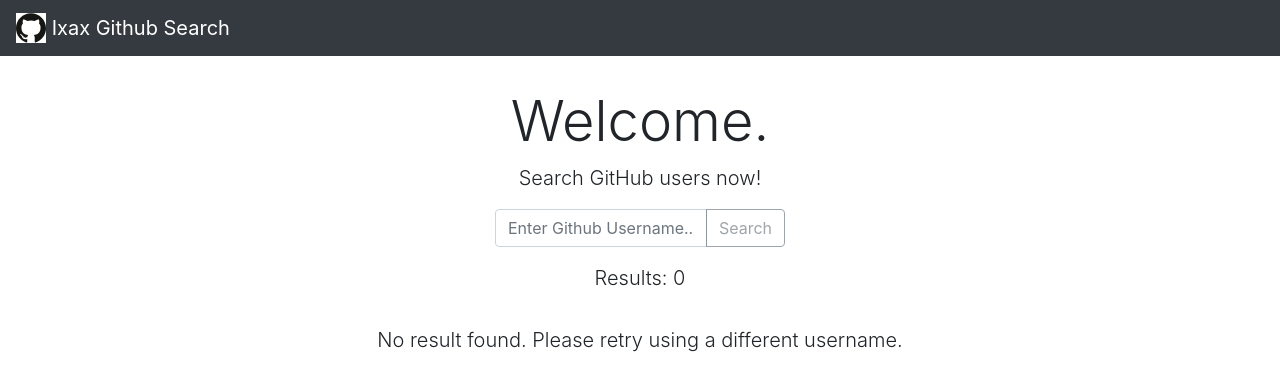
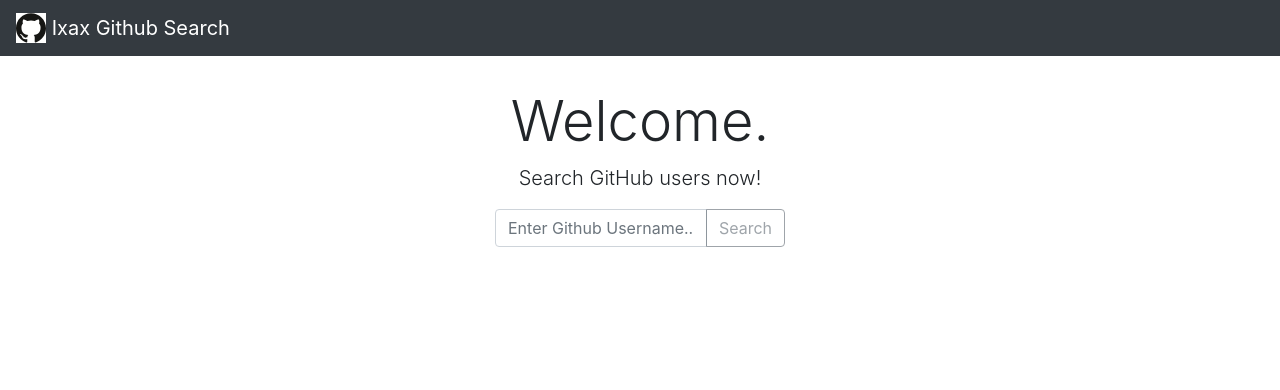
Before and after one commit to ixaxtav/github-search, a React (Create React App) app: page / in a window 1280 px wide. Shown: the top 390 px of the page. Built offline with nearby package versions, Linux system fonts and the light colour scheme.

Commit message:
fixes in pagination and error message for rate limiting api calls per hour

```diff
--- a/package.json
+++ b/package.json
@@ -9,7 +9,6 @@
     "@testing-library/react": "^11.1.0",
     "@testing-library/user-event": "^12.1.10",
     "axios": "^0.21.1",
-    "babel-loader": "^8.2.2",
     "bootstrap": "^4.6.0",
     "react": "^17.0.2",
     "react-bootstrap": "^1.5.2",
--- a/src/components/searchbar.js
+++ b/src/components/searchbar.js
@@ -4,6 +4,7 @@ import InputGroup from 'react-bootstrap/InputGroup'
 import FormControl from 'react-bootstrap/FormControl'
 import Button from 'react-bootstrap/Button'
 import Spinner from 'react-bootstrap/Spinner'
+import Pagination from 'react-bootstrap/Pagination'
 import axios from 'axios';
 import {SearchTable} from './searchtable'
 
@@ -12,27 +13,90 @@ export const SearchBar = (props) => {
     const [user, setUser] = useState(0);
     const [totalCount, setTotalCount] = useState(0);
     const [result, setResult] = useState([]);
-    const [page, setPage] = useState(0);
     const [loading, setLoading] = useState(false);
+
+    const [query, setQuery] = useState('');
+    const [error, setError] = useState('');
+
+    const [currentPage, setCurrentPage] = useState(1);
+    const [userPerPage, setUserPerPage] = useState(10);
+
+    //handle search onchange query
     function handleOnChange(user) {
         setUser(user);
     }
 
+    //get initial result from github api search/users
     function searchUser(event,user) {
         event.preventDefault();
-        setLoading(true)
+        setError('')
+        setLoading(true);
+        setCurrentPage(1);
+        setQuery(user);
         axios.get('https://api.github.com/search/users', {
           params: {
             q: user,
             order: 'desc',
-            per_page: 10,
+            per_page: userPerPage,
             page: 1
           }
         })
         .then(function (response) {
             setTotalCount(response.data.total_count);
 
-            const allGetPageUsers = response.data.items.map(item => axios.get(item.url))
+            const allGetPageUsers = response.data.items.map(item => axios.get(item.url).then(function (response){
+                if(response) return response;
+            }).catch(function (err){
+                setError(err.message + ". Cannot display result. Unauthenticated clients can make 60 requests per hour.");
+                return;
+            }))
+
+            let usersToDisplay;
+
+            axios.all(allGetPageUsers).then(
+                axios.spread((...data) => {
+
+                        usersToDisplay = data.filter(e => e).map(e => e.data)
+                        setResult(usersToDisplay);
+                        setLoading(false)
+                })
+            )
+
+        })
+        .catch(function (error) {
+            console.log(error);
+            setLoading(false)
+        })
+    }
+
+    //onclick function for paginated results
+    function searchPaginateUser(event, index){
+        event.preventDefault();
+        setLoading(true);
+        if(index === 'next'){
+            index = currentPage + 1;
+            setCurrentPage(currentPage + 1);
+        }else if(index === "prev"){
+            index = currentPage - 1;
+            setCurrentPage(currentPage - 1);
+        }else setCurrentPage(index);
+
+        axios.get('https://api.github.com/search/users', {
+          params: {
+            q: query,
+            order: 'desc',
+            per_page: userPerPage,
+            page: index
+          }
+        })
+        .then(function (response) {
+            // setTotalCount(response.data.total_count);
+
+            const allGetPageUsers = response.data.items.map(item => axios.get(item.url).then(function (response){
+                return response;
+            }).catch(function (err){
+
+            }))
             let usersToDisplay;
 
             axios.all(allGetPageUsers).then(
@@ -45,20 +109,88 @@ export const SearchBar = (props) => {
 
         })
         .catch(function (error) {
-            console.log(error);
             setLoading(false)
         })
     }
 
-    function displayTable(){
+
+    //render pagination indexes
+    let items = [];
+    let totalPages = Math.ceil(totalCount / userPerPage);
+    let startPage, endPage;
+
+    if(totalPages <= 20){
+        startPage = 1;
+        endPage = totalPages
+    }else{
+        if (currentPage <= 12) {
+            startPage = 1;
+            endPage = 20;
+        } else if (currentPage + 8 >= totalPages) {
+            startPage = totalPages - 18;
+            endPage = totalPages;
+        } else {
+            startPage = currentPage - 10;
+            endPage = currentPage + 8;
+        }
+    }
+    var startIndex = (currentPage - 1) * userPerPage;
+    var endIndex = Math.min(startIndex + userPerPage - 1, totalCount - 1);
+
+    var pages = [...Array((endPage + 1) - startPage).keys()].map(i => startPage + i);
+
+
+    pages.forEach(i => {
+        items.push(
+            <Pagination.Item key={i} active={i === currentPage} onClick={(e) => searchPaginateUser(e,i) }>
+              {i}
+            </Pagination.Item>,
+        );
+    });
+
+
+
+    //render pagination boostrap
+    const paginationBasic = (
+      <div className="row">
+          <div className="col">
+            <Pagination className="justify-content-center mt-3">
+                <Pagination.First onClick={(e) => searchPaginateUser(e,1)} disabled={currentPage === 1} />
+                <Pagination.Prev onClick={(e) => searchPaginateUser(e,'prev')} disabled={currentPage <= 1}/>
+                {items}
+                <Pagination.Next onClick={(e) => searchPaginateUser(e,'next')} disabled={currentPage >= Math.ceil(totalCount / userPerPage) }  />
+                <Pagination.Last onClick={(e) => searchPaginateUser(e,endIndex)} disabled={currentPage >= Math.ceil(totalCount / userPerPage)} />
+            </Pagination>
+
+          </div>
+
+      </div>
+    );
+
+    function showResult(){
         if(loading){
+            return(
+                <div className="row justify-content-center text-center">
+                    <div className="col">
+                        <Spinner animation="border" role="status">
+                            <span className="sr-only">Loading...</span>
+                        </Spinner>
+                    </div>
+                </div>
+            )
+        }else if(!loading && query && result.length > 0){
+            return (
+                <div>
+                    <SearchTable data={result}/>
+                    {paginationBasic}
+                </div>
+            )
 
         }
     }
+
     return (
         <div>
-
-
             <div className="row justify-content-center mt-3">
                 <div className="col-12 col-md-3">
 
@@ -80,19 +212,11 @@ export const SearchBar = (props) => {
                             </InputGroup.Append>
                         </InputGroup>
                     </form>
-                    <p className="lead text-center">Results: {totalCount}</p>
+                    {query && <p className="lead text-center">Results: {totalCount}</p>}
+                    <span className="text-danger">{error}</span>
                 </div>
             </div>
-            {loading ? (
-                <div className="row justify-content-center text-center">
-                    <div className="col">
-                        <Spinner animation="border" role="status">
-                            <span className="sr-only">Loading...</span>
-                        </Spinner>
-                    </div>
-
-                </div>
-            ): <SearchTable data={result}/>}
+            {showResult()}
 
         </div>
     );
--- a/src/components/searchtable.js
+++ b/src/components/searchtable.js
@@ -4,6 +4,7 @@ import Image from 'react-bootstrap/Image';
 
 export const SearchTable = (props) => {
     const data = props.data;
+
     return (
         <div className="row justify-content-center mt-3">
             <div className="col">
@@ -23,7 +24,7 @@ export const SearchTable = (props) => {
                         <tbody>
                             {data.map(e => {
                                 return(
-                                    <tr>
+                                    <tr key={e.id}>
                                     <td style={{verticalAlign:"middle"}}><Image src={e.avatar_url} style={{height: '40px', width: '40px'}} roundedCircle /></td>
                                     <td style={{verticalAlign:"middle"}} ><a href={e.html_url} target="_blank" rel="noreferrer">{e.name || '-'}</a></td>
                                     <td style={{verticalAlign:"middle"}}>{e.bio || '-'}</td>
```
Also changed, not shown: 1 other file (tests, documents, lock files or other folders).
